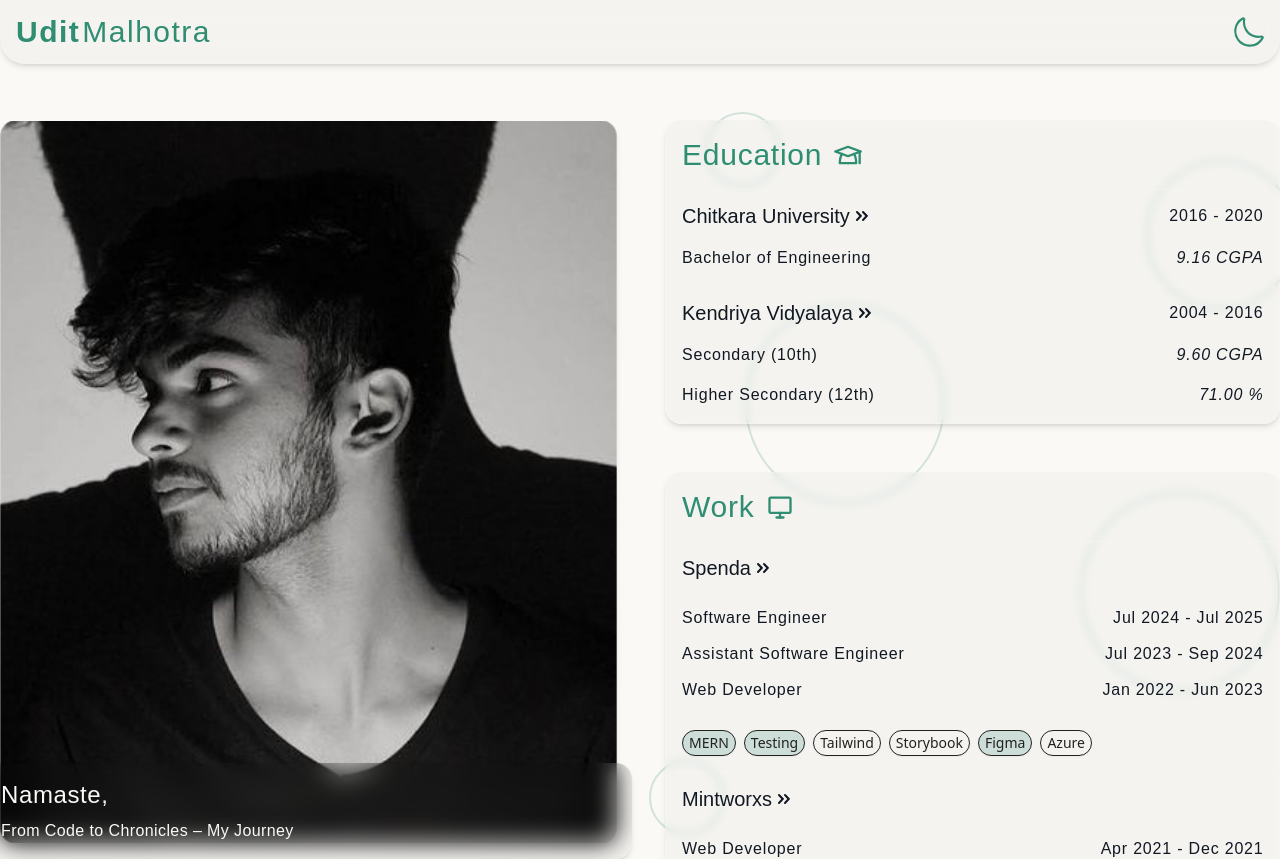
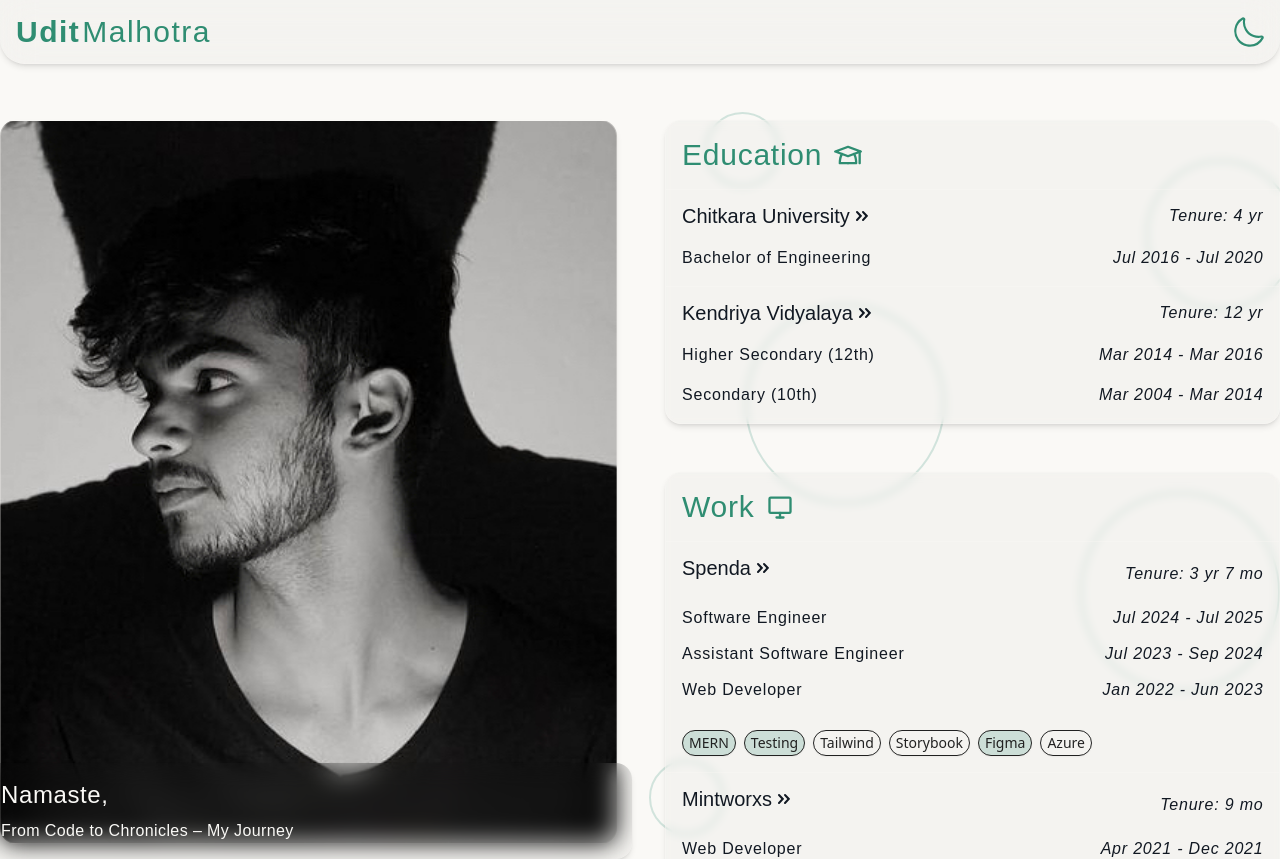
Before and after one commit to uditmalhotraa/udit-portfolio, a React (Vite) app: page /#/ in a window 1280 px wide. Shown: the top 859 px of the page. Built offline with nearby package versions, Linux system fonts and the light colour scheme.

Commit message:
details editing

```diff
--- a/src/data/education.json
+++ b/src/data/education.json
@@ -3,12 +3,12 @@
     "educationIndex": 1,
     "name": "Chitkara University",
     "educationWebsite": "https://www.chitkara.edu.in/",
-    "year": "2016 - 2020",
+    "tenure": "4 yr",
     "detail": [
       {
         "detailIndex": 1,
         "certificate": "Bachelor of Engineering",
-        "grade": "9.16 CGPA"
+        "year": "Jul 2016 - Jul 2020"
       }
     ]
   },
@@ -16,17 +16,17 @@
     "educationIndex": 2,
     "name": "Kendriya Vidyalaya",
     "educationWebsite": "https://kvsangathan.nic.in/",
-    "year": "2004 - 2016",
+    "tenure": "12 yr",
     "detail": [
       {
         "detailIndex": 1,
-        "certificate": "Secondary (10th)",
-        "grade": "9.60 CGPA"
+        "certificate": "Higher Secondary (12th)",
+        "year": "Mar 2014 - Mar 2016"
       },
       {
         "detailIndex": 2,
-        "certificate": "Higher Secondary (12th)",
-        "grade": "71.00 %"
+        "certificate": "Secondary (10th)",
+        "year": "Mar 2004 - Mar 2014"
       }
     ]
   }
--- a/src/data/work.json
+++ b/src/data/work.json
@@ -3,6 +3,7 @@
     "workIndex": 1,
     "companyName": "Spenda",
     "companyWebsite": "https://www.spenda.co/",
+    "tenure": "3 yr 7 mo",
     "roleDetail": [
       {
         "roleIndex": 1,
@@ -60,6 +61,7 @@
     "workIndex": 2,
     "companyName": "Mintworxs",
     "companyWebsite": "https://www.mintworxs.co/",
+    "tenure": "9 mo",
     "roleDetail": [
       {
         "roleIndex": 1,
@@ -110,6 +112,7 @@
     "workIndex": 3,
     "companyName": "Infosys",
     "companyWebsite": "https://www.infosys.com/",
+    "tenure": "1 yr",
     "roleDetail": [
       {
         "roleIndex": 1,
--- a/src/screens/Landing.jsx
+++ b/src/screens/Landing.jsx
@@ -134,8 +134,10 @@ export const Landing = () => {
                             {educationData.name}
                             <ArrowRightIcon className="transition-all duration-300 transform group-hover:translate-x-1 fill-darkgray dark:fill-cream group-hover:fill-accent-light dark:group-hover:fill-accent-dark" />
                           </a>
-                          <p className=" font-poppins tracking-wider text-base font-normal text-darkgray dark:text-cream">
-                            {educationData?.year}
+
+                          <p className=" font-poppins tracking-wider text-base font-normal text-darkgray dark:text-cream italic">
+                            <span className="font-light">Tenure:</span>{" "}
+                            {educationData?.tenure}
                           </p>
                         </div>
                         {educationData?.detail.map((educationDataDetail) => (
@@ -146,8 +148,8 @@ export const Landing = () => {
                             <p className=" font-poppins tracking-wider text-base font-normal text-darkgray dark:text-cream mr-3">
                               {educationDataDetail?.certificate}
                             </p>
-                            <p className=" font-poppins tracking-wider text-base font-normal text-darkgray dark:text-cream italic whitespace-nowrap">
-                              {educationDataDetail?.grade}
+                            <p className=" font-poppins tracking-wider text-base font-normal text-darkgray dark:text-cream italic">
+                              {educationDataDetail?.year}
                             </p>
                           </div>
                         ))}
@@ -180,6 +182,7 @@ export const Landing = () => {
                           isLast ? "!rounded-b-2xl" : "rounded-b-none"
                         }`}
                       >
+                        <div className="flex flex-row justify-between items-center">
                           <a
                             className="font-poppins group inline-flex gap-[6px] items-center w-fit mb-3 text-xl font-medium text-darkgray dark:text-cream hover:text-accent-light dark:hover:text-accent-dark"
                             href={workData.companyWebsite}
@@ -187,6 +190,11 @@ export const Landing = () => {
                             {workData.companyName}
                             <ArrowRightIcon className="transition-all duration-300 transform group-hover:translate-x-1 fill-darkgray dark:fill-cream group-hover:fill-accent-light dark:group-hover:fill-accent-dark" />
                           </a>
+                          <p className=" font-poppins tracking-wider text-base font-normal text-darkgray dark:text-cream italic">
+                            <span className="font-light">Tenure:</span>{" "}
+                            {workData.tenure}
+                          </p>
+                        </div>
                         {workData.roleDetail.map((roleDetail) => (
                           <div
                             key={roleDetail.roleIndex}
@@ -198,7 +206,7 @@ export const Landing = () => {
                             <p className=" hidden md:block font-poppins tracking-wider text-base font-normal text-darkgray dark:text-cream">
                               {roleDetail.fullName}
                             </p>
-                            <p className=" font-poppins tracking-wider text-base font-normal text-darkgray dark:text-cream">
+                            <p className=" font-poppins tracking-wider text-base font-normal text-darkgray dark:text-cream italic">
                               {roleDetail.period}
                             </p>
                           </div>
```
Lines whose indentation alone changed are shown as unchanged.
